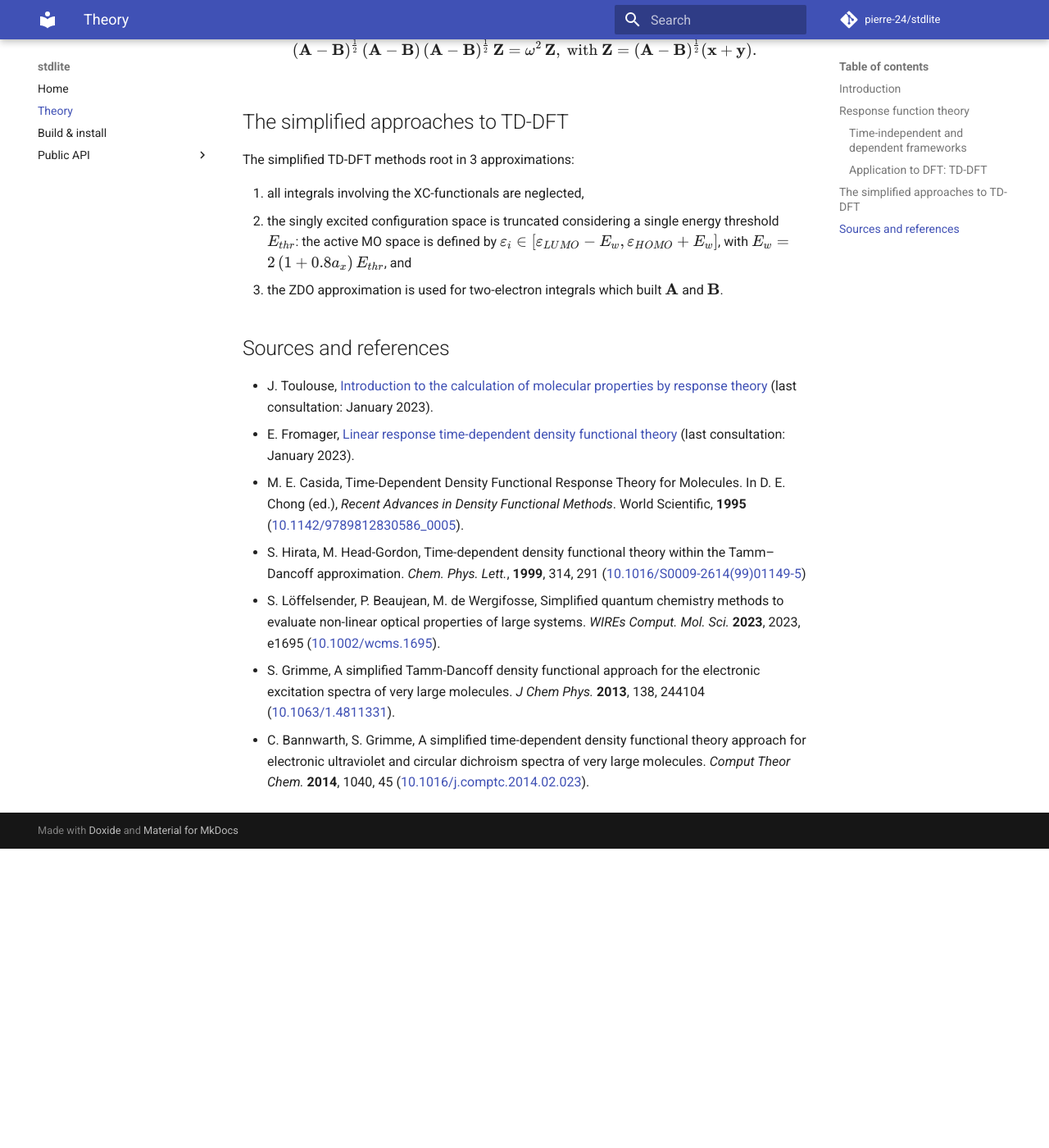
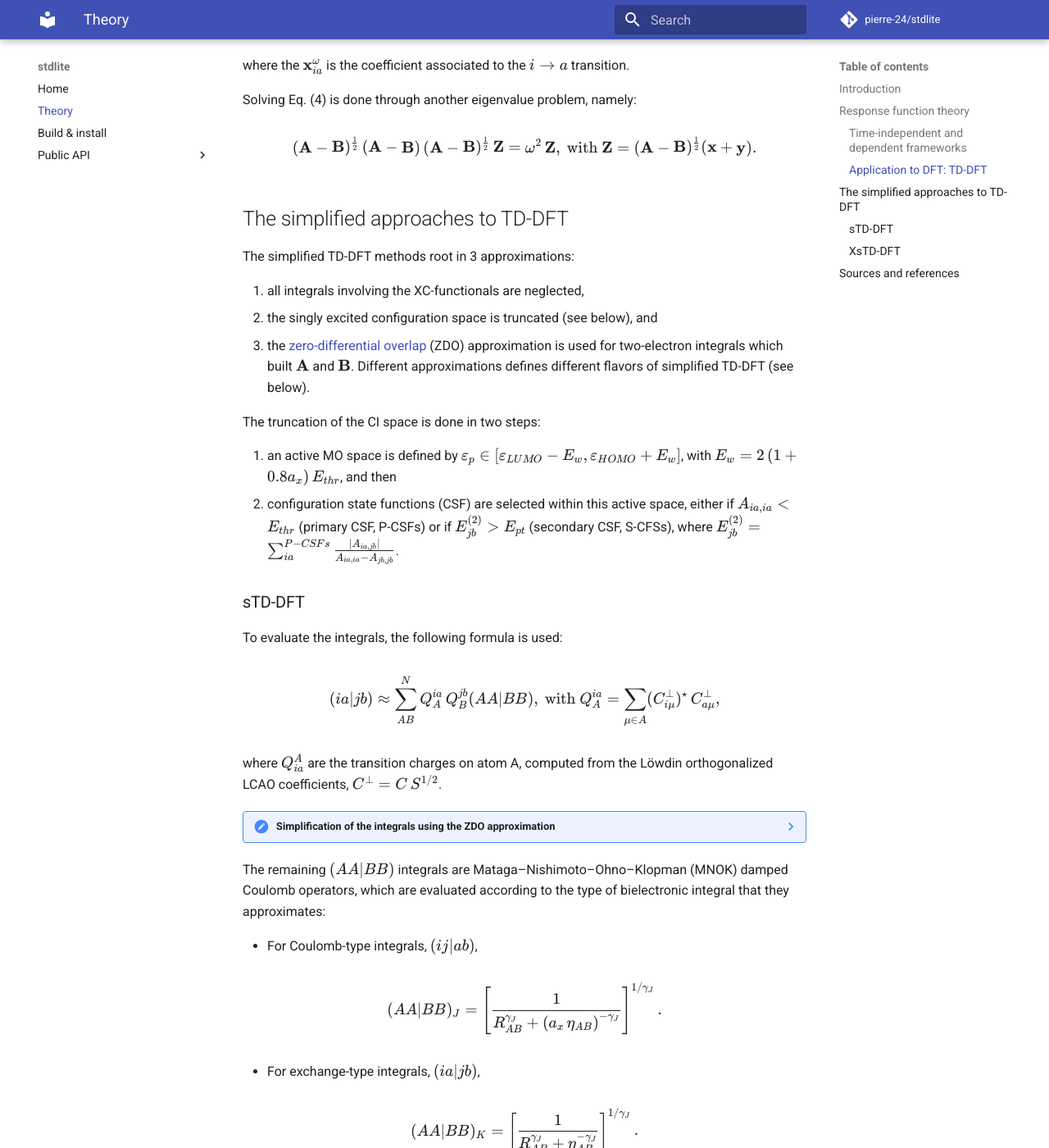
Before and after one commit to pierre-24/stdlite, an MkDocs documentation site: the page built from docs/theory.md, in a window 1280 px wide and 1400 px high, scrolled down 3854 px. Shown: the whole window at 82% size. Built offline with MkDocs 1.6.1 and Material for MkDocs 9.7.7, drawn with Linux system fonts in a browser that asks for light colours; comment, search, counter and statistics services are not loaded; before the commit the page ends 4889 px from its top, so only the background shows below that; some of the changed text lies outside the part shown.

Commit message:
theory break

```diff
--- a/docs/theory.md
+++ b/docs/theory.md
@@ -1,4 +1,8 @@
 title: Theory
+
+!!! note
+
+    In the following, letters $i,j,\ldots$ ($a,b,\ldots$) are the label of occupied (virtual) molecular orbitals (MO), while $\mu, \nu, \ldots$ refers to atomic orbitals (AO).
 
 ## Introduction
 
@@ -138,8 +142,65 @@
 The simplified TD-DFT methods root in 3 approximations:
 
 1. all integrals involving the XC-functionals are neglected,
-2. the singly excited configuration space is truncated considering a single energy threshold $E_{thr}$: the active MO space is defined by $\varepsilon_i \in [\varepsilon_{LUMO}-E_{w}, \varepsilon_{HOMO}+E_{w}]$, with $E_w = 2\,(1+0.8a_x)\,E_{thr}$, and
-3. the ZDO approximation is used for two-electron integrals which built $\mathbf A$ and $\mathbf B$.
+2. the singly excited configuration space is truncated (see below), and
+3. the [zero-differential overlap](https://en.wikipedia.org/wiki/Zero_differential_overlap) (ZDO) approximation is used for two-electron integrals which built $\mathbf A$ and $\mathbf B$. Different approximations defines different flavors of simplified TD-DFT (see below).
+
+The truncation of the CI space is done in two steps:
+
+1. an active MO space is defined by $\varepsilon_p \in [\varepsilon_{LUMO}-E_{w}, \varepsilon_{HOMO}+E_{w}]$, with $E_w = 2\,(1+0.8a_x)\,E_{thr}$, and then
+2. configuration state functions (CSF) are selected within this active space, either if $A_{ia,ia} < E_{thr}$ (primary CSF, P-CSFs) or if $E^{(2)}_{jb} > E_{pt}$ (secondary CSF, S-CFSs), where
+   $E^{(2)}_{jb} = \sum_{ia}^{P-CSFs} \frac{|A_{ia,jb}|}{A_{ia,ia}-A_{jb,jb}}$.
+
+
+### sTD-DFT
+
+To evaluate the integrals, the following formula is used:
+
+$$(ia|jb) \approx \sum_{AB}^N Q_A^{ia}\,Q_B^{jb}(AA|BB), \text{ with } Q_A^{ia} = \sum_{\mu\in A} (C^{\perp}_{i\mu})^\star\,C^{\perp}_{a\mu},$$
+
+where $Q_{ia}^A$ are the transition charges on atom A, computed from the Löwdin orthogonalized LCAO coefficients, $C^\perp = C\,S^{1/2}$.
+
+??? note "Simplification of the integrals using the ZDO approximation"
+
+    Starting from the definition of a 4-center integral:
+
+    $$(ia|jb) = \sum_{\mu\nu\alpha\beta} (C_{i\mu})^\star\,C_{a\nu}\,(C_{j\alpha})^\star\,C_{b\beta}\,(\mu\nu|\alpha\beta),$$
+
+    one can instead use Löwdin orthogonalized molecular orbitals, $C^\perp = C\,S^{1/2}$:
+
+    $$(ia|jb) = \sum_{\mu\nu\alpha\beta} (C^\perp_{i\mu})^\star\,C^\perp_{a\nu}\,(C^\perp_{j\alpha})^\star\,C^\perp_{b\beta}\,(\lambda_\mu\lambda_\nu|\lambda_\alpha\lambda_\beta).$$
+
+    Now, the [ZDO approximation](https://en.wikipedia.org/wiki/Zero_differential_overlap) impose that $\lambda_\mu\,\lambda_\nu = \delta_{\mu\nu}\lambda_\mu\lambda_\mu$, so:
+
+    $$(ia|jb) \approx \sum_{\mu\nu} (C^\perp_{i\mu})^\star\,C^\perp_{a\mu}\,(C^\perp_{j\nu})^\star\,C^\perp_{b\nu}\,(\lambda_\mu\lambda_\mu|\lambda_\nu\lambda_\nu).$$
+
+    Finally, it is assumed that $\lambda_\mu\lambda_\nu = \nu\nu$, and therefore:
+
+    $$(ia|jb) \approx \sum_{\mu\nu} (C^\perp_{i\mu})^\star\,C^\perp_{a\mu}\,(C^\perp_{j\nu})^\star\,C^\perp_{b\nu}\,(\mu\mu|\nu\nu).$$
+
+    Further simplification arise from population analysis, which defines a *transition charge*:
+
+    $$Q_A^{ia} = \sum_{\mu\in A} (C^{\perp}_{i\mu})^\star\,C^{\perp}_{a\mu},$$
+
+    which allows to arrive at the final expresssion.
+
+The remaining $(AA|BB)$ integrals are Mataga–Nishimoto–Ohno–Klopman (MNOK) damped Coulomb operators, which are evaluated according to the type of bielectronic integral that they approximates:
+
++ For Coulomb-type integrals, $(ij|ab)$,
+
+$$(AA|BB)_J = \left[\frac{1}{R_{AB}^{\gamma_J}+\left(a_x\,\eta_{AB}\right)^{-\gamma_J}}\right]^{1/\gamma_J}.$$
+
++ For exchange-type integrals, $(ia|jb)$,
+
+$$(AA|BB)_K = \left[\frac{1}{R_{AB}^{\gamma_J}+\eta_{AB}^{-\gamma_J}}\right]^{1/\gamma_J}.$$
+
+In both cases, $\eta_{AB} = \frac{1}{2}\,(\eta_A + \eta_B)$ where $\eta_A$ depends on the chemical hardness of A, while $\gamma_J$ and $\gamma_K$ are globally fitted parameters.
+
+### XsTD-DFT
+
+!!! warning
+
+    The publication describing the XsTD-DFT implementation is not yet available. Thus, this approach is not yet implemented.
 
 ## Sources and references
 
```
Also changed, not shown: other parts of docs/theory.md (+1 -1 lines).
